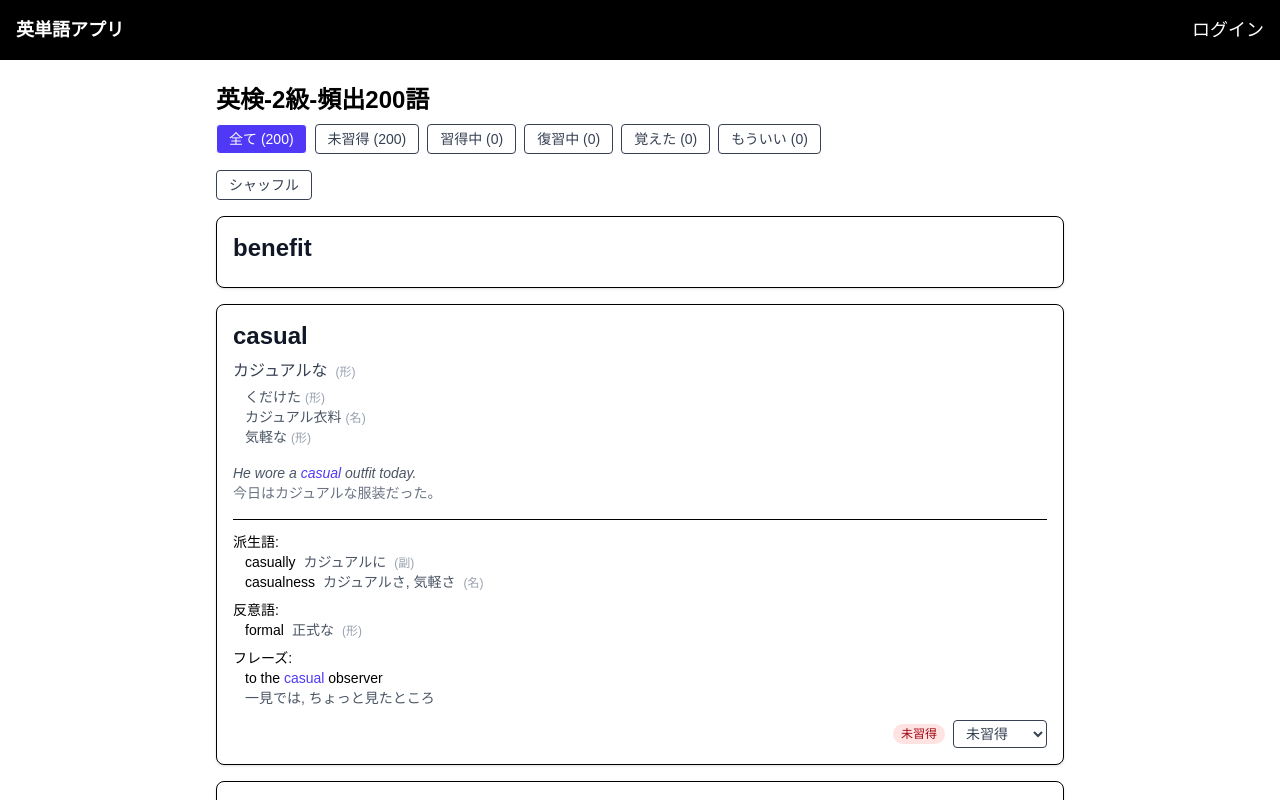
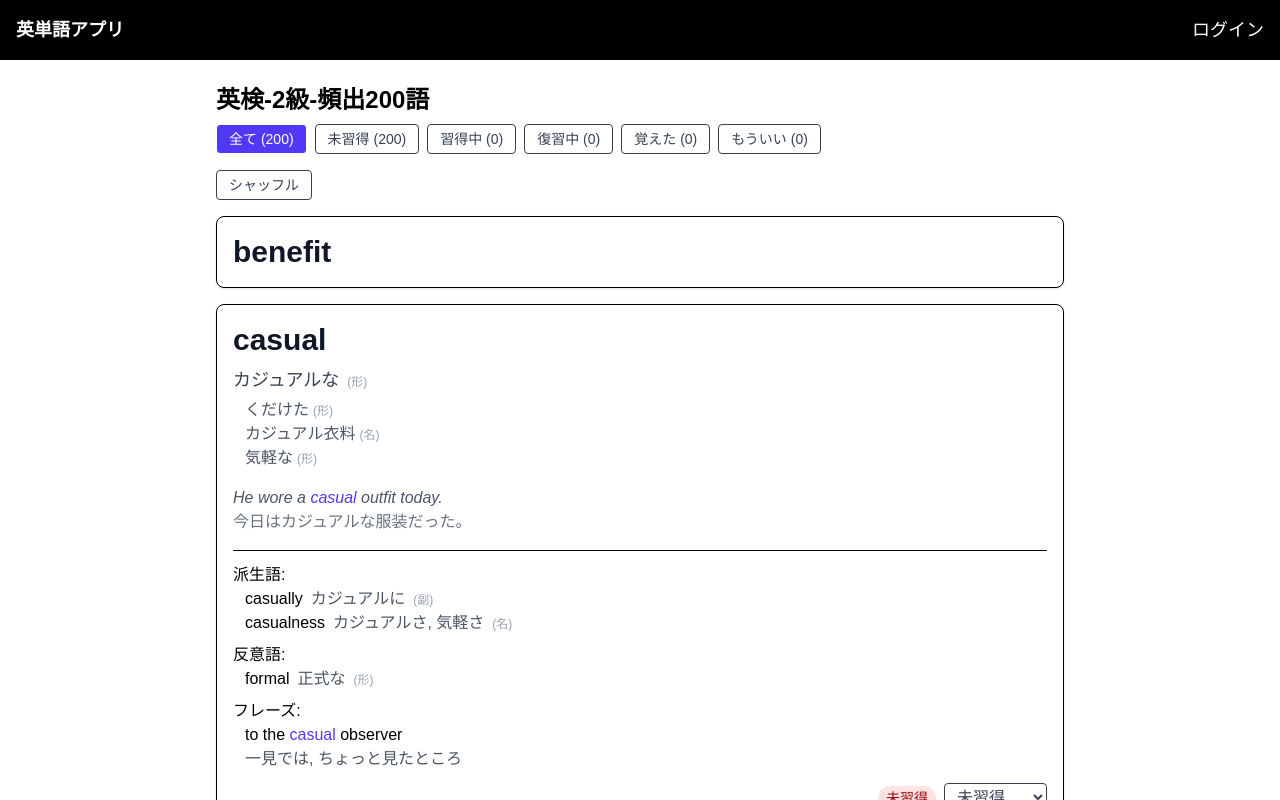
Before and after one commit to r77tchan/word, a Next.js app: page /list in a window 1280 px wide. Both pictures are taken after a click on the button "casual". Shown: the top 800 px of the page. Built offline with nearby package versions, Linux system fonts and the light colour scheme.

Commit message:
モバイル時の余白調整

```diff
--- a/app/list/page.tsx
+++ b/app/list/page.tsx
@@ -143,7 +143,7 @@ function SectionList<T>({ title, items, renderItem }: SectionListProps<T>) {
     <div>
       <span className="font-medium select-none">{title}</span>
       {items.map((it, idx) => (
-        <div key={idx} className="ml-3">
+        <div key={idx} className="ml-2 sm:ml-3">
           {renderItem(it, idx)}
         </div>
       ))}
@@ -189,7 +189,8 @@ function CardItem({
     <li
       key={item.id}
       className={cx(
-        "transform rounded-lg border bg-white p-4 shadow-sm transition duration-150",
+        // モバイルでは p-2、sm（≥640px）以降は p-4 を維持
+        "transform rounded-lg border bg-white p-2 shadow-sm transition duration-150 sm:p-4",
         revealed
           ? "cursor-text"
           : "cursor-pointer hover:-translate-y-0.5 hover:shadow-md",
@@ -197,12 +198,18 @@ function CardItem({
       onPointerDown={onPointerDown}
       onPointerUp={onPointerUp}
     >
-      <div className="mb-2">
-        <div className="flex items-start gap-3">
+      {/* 詳細を閉じているときは縦中央、開いているときは上寄せ＋余白 */}
+      <div className={revealed ? "mb-2" : "flex items-center"}>
+        <div
+          className={cx(
+            "flex gap-3",
+            revealed ? "items-start" : "items-center",
+          )}
+        >
           <button
             type="button"
             className={cx(
-              "mr-2 text-left text-xl leading-tight font-semibold text-gray-900 focus:outline-none sm:text-2xl",
+              "mr-2 text-2xl leading-tight font-semibold text-gray-900 focus:outline-none sm:text-3xl",
               revealed ? "cursor-text select-text" : "hover:cursor-pointer",
             )}
             style={revealed ? { userSelect: "text" as const } : undefined}
@@ -220,7 +227,7 @@ function CardItem({
       {revealed && (
         <div className="cursor-text select-text" style={{ userSelect: "text" }}>
           {item.translation && (
-            <div className="mb-4 text-base text-gray-700">
+            <div className="mb-4 text-lg text-gray-700">
               <div>
                 <span className="font-medium">
                   {renderPipeText(item.translation)}
@@ -232,7 +239,7 @@ function CardItem({
                 )}
               </div>
 
-              <div className="mt-1 text-sm text-gray-600">
+              <div className="mt-1 text-base text-gray-600">
                 <SectionList
                   title=""
                   items={item.json?.other_translations}
@@ -255,12 +262,12 @@ function CardItem({
             {(item.example || item.example_translation) && (
               <div>
                 {item.example && (
-                  <div className="text-sm text-gray-600 italic">
+                  <div className="text-base text-gray-600 italic">
                     {renderPipeText(item.example)}
                   </div>
                 )}
                 {item.example_translation && (
-                  <div className="text-sm text-gray-500">
+                  <div className="text-base text-gray-500">
                     {renderPipeText(item.example_translation)}
                   </div>
                 )}
@@ -269,10 +276,10 @@ function CardItem({
 
             {item.json?.other_examples?.map((ex, idx) => (
               <div key={idx}>
-                <div className="text-sm text-gray-600 italic">
+                <div className="text-base text-gray-600 italic">
                   {renderPipeText(ex.english)}
                 </div>
-                <div className="text-sm text-gray-500">
+                <div className="text-base text-gray-500">
                   {renderPipeText(ex.translation)}
                 </div>
               </div>
@@ -284,7 +291,7 @@ function CardItem({
               (item.json.antonyms?.length ?? 0) > 0 ||
               (item.json.phrases?.length ?? 0) > 0 ||
               (item.json.synonyms?.length ?? 0) > 0) && (
-              <div className="mt-3 space-y-2 border-t pt-3 text-sm">
+              <div className="mt-3 space-y-2 border-t pt-3 text-base">
                 <SectionList
                   title="派生語:"
                   items={item.json.derivatives}
@@ -337,7 +344,7 @@ function CardItem({
                       <div className="font-medium">
                         {renderPipeText(p.english)}
                       </div>
-                      <div className="text-sm text-gray-600">
+                      <div className="text-base text-gray-600">
                         {renderPipeText(p.translation)}
                       </div>
                     </div>
@@ -348,7 +355,7 @@ function CardItem({
                   title="類義語（説明）:"
                   items={item.json.synonyms}
                   renderItem={(s: any) => (
-                    <div className="text-sm text-gray-600">
+                    <div className="text-base text-gray-600">
                       {renderPipeText(s.description)}
                     </div>
                   )}
@@ -359,7 +366,7 @@ function CardItem({
           <div className="mt-3 flex items-center justify-end gap-2">
             <span
               className={cx(
-                "inline-flex items-center rounded-full px-2 py-0.5 text-xs font-medium select-none",
+                "inline-flex items-center rounded-full px-2 py-0.5 text-sm font-medium select-none",
                 STATUS_BADGE_CLASS[curStatus],
               )}
             >
@@ -367,7 +374,7 @@ function CardItem({
             </span>
             <select
               aria-label="ステータス"
-              className="rounded border bg-white px-2 py-1 text-sm text-gray-700 select-none"
+              className="rounded border bg-white px-2 py-1 text-base text-gray-700 select-none"
               value={curStatus}
               onClick={(e) => e.stopPropagation()}
               onChange={(e) => {
@@ -519,7 +526,8 @@ export default function ListPage() {
 
   return (
     <main>
-      <div className="mx-auto max-w-4xl p-6">
+      {/* 横の余白をモバイルで小さく、上下は十分確保 */}
+      <div className="mx-auto max-w-4xl px-2 py-6 sm:px-6">
         <h1 className="mb-2 text-2xl font-bold">英検-2級-頻出200語</h1>
 
         {/* ステータスでフィルタするボタン群 */}
@@ -576,7 +584,8 @@ export default function ListPage() {
           {/* 非表示カウントは表示していません（要望により非表示） */}
         </div>
 
-        <ul className="space-y-4">
+        {/* リスト間隔をモバイルでやや詰める */}
+        <ul className="space-y-3 sm:space-y-4">
           {visibleItemsOrdered.length > 0 ? (
             visibleItemsOrdered
               .slice(0, displayedCount)
```
